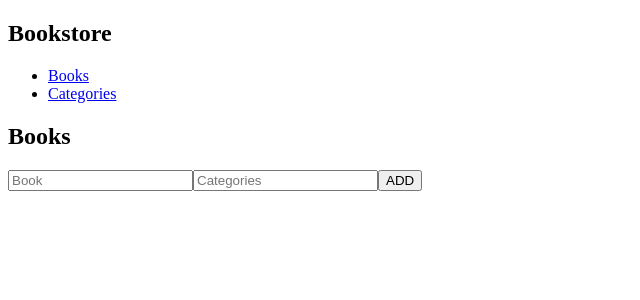
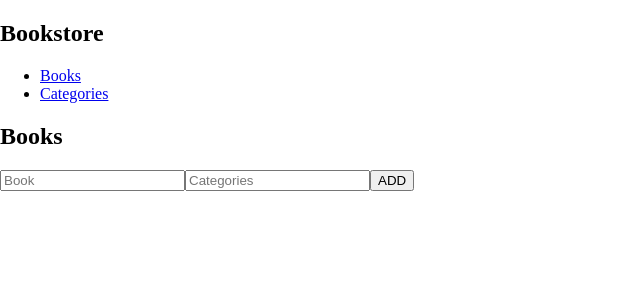
Before and after one commit to KAYEMBAJONATHAN/Book_s, a React (Create React App) app: page / in a window 1280 px wide. Shown: the top 300 px of the page, without its empty margins (0-640 px from the left). Built offline with nearby package versions, Linux system fonts and the light colour scheme.

Commit message:
Add the app css

```diff
--- /dev/null
+++ b/src/App.css
@@ -0,0 +1,4 @@
+body {
+  padding: 0;
+  margin: 0;
+}
--- a/src/App.js
+++ b/src/App.js
@@ -3,6 +3,7 @@ import { BrowserRouter, Routes, Route } from 'react-router-dom';
 import Categories from './Components/Categories';
 import Home from './Components/Home';
 import Navbar from './Components/Navbar';
+import './app.css';
 
 function App() {
   return (
```
